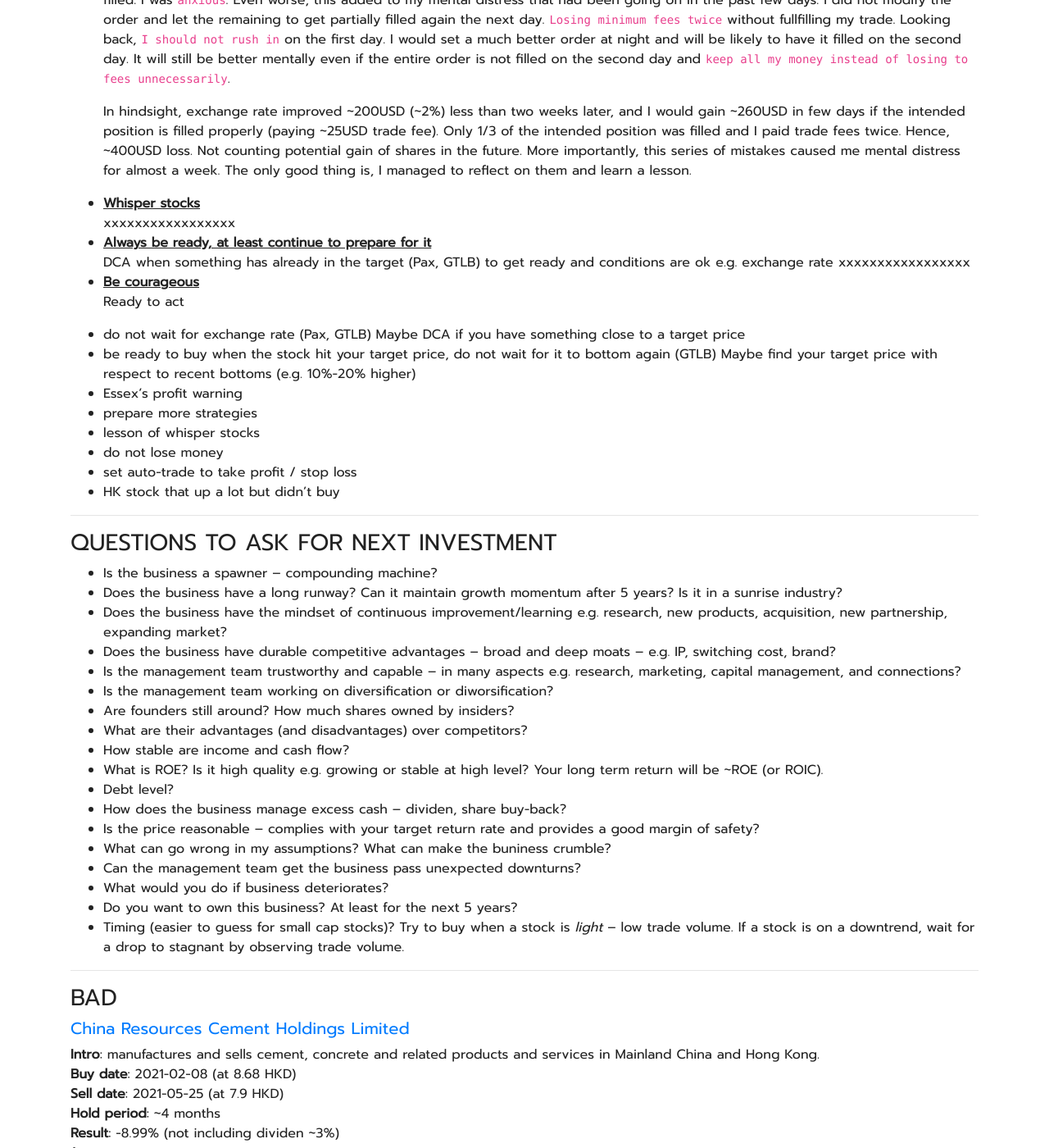
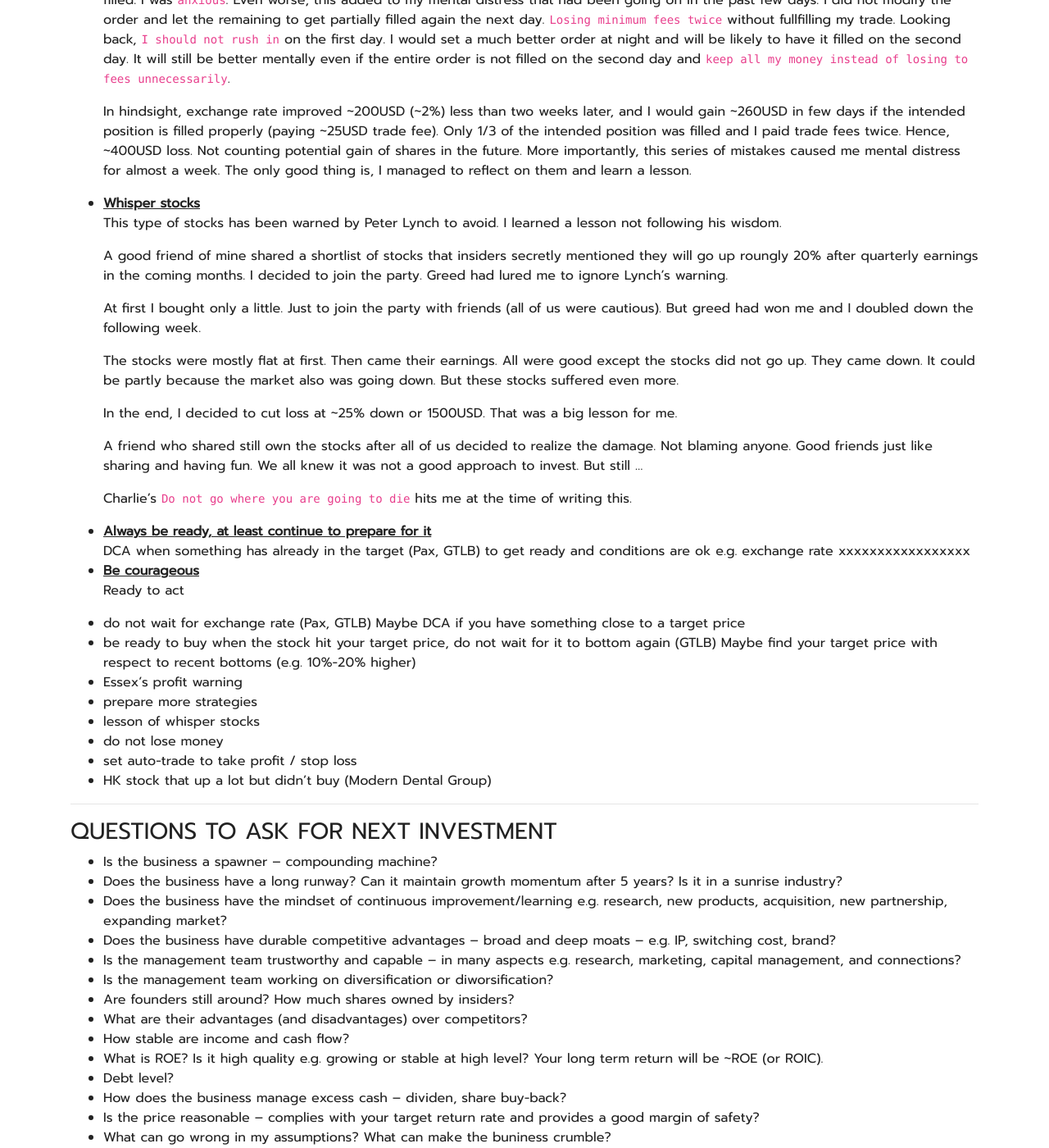
Before and after one commit to moneysart/moneysart.github.io, a Jekyll site: the page built from diary/index.md, in a window 1280 px wide and 1400 px high, scrolled down 1647 px. Shown: the whole window at 82% size. Built offline with Jekyll 4.4.1, drawn with Linux system fonts in a browser that asks for light colours; nearby versions of some CDN libraries; some of the changed text lies outside the part shown.

Commit message:
add a lesson

```diff
--- a/diary/index.md
+++ b/diary/index.md
@@ -58,8 +58,23 @@ canonical_url: /diary/
   Third, I converted USD to HKD to buy Asiainfo when it dropped closer to 12HKD. However the conversion finished with less than 30 minutes before the market close. I rushed in `fearing` the price will go up. `Driven by fear, I was pushed to be at a disadvantage`. I immediate set up my trade order. `Did not think through if the order can be filled in time`. A very small fraction of my order was filled. I was `anxious`. Even worse, this added to my mental distress that had been going on in the past few days. I did not modify the order and let the remaining to get partially filled again the next day. `Losing minimum fees twice` without fullfilling my trade. Looking back, `I should not rush in` on the first day. I would set a much better order at night and will be likely to have it filled on the second day. It will still be better mentally even if the entire order is not filled on the second day and `keep all my money instead of losing to fees unnecessarily`. <br>
 
   In hindsight, exchange rate improved ~200USD (~2%) less than two weeks later, and I would gain ~260USD in few days if the intended position is filled properly (paying ~25USD trade fee). Only 1/3 of the intended position was filled and I paid trade fees twice. Hence, ~400USD loss. Not counting potential gain of shares in the future. More importantly, this series of mistakes caused me mental distress for almost a week. The only good thing is, I managed to reflect on them and learn a lesson.
+
 - **<u>Whisper stocks</u>**
-  xxxxxxxxxxxxxxxxx
+  This type of stocks has been warned by Peter Lynch to avoid. I learned a lesson not following his wisdom. <br>
+
+  A good friend of mine shared a shortlist of stocks that insiders secretly mentioned they will go up roungly 20% after quarterly earnings in the coming months. I decided to join the party. Greed had lured me to ignore Lynch's warning. <br>
+
+  At first I bought only a little. Just to join the party with friends (all of us were cautious). But greed had won me and I doubled down the following week. <br>
+
+  The stocks were mostly flat at first. Then came their earnings. All were good except the stocks did not go up. They came down. It could be partly because the market also was going down. But these stocks suffered even more. <br>
+
+  In the end, I decided to cut loss at ~25% down or 1500USD. That was a big lesson for me. <br>
+
+  A friend who shared still own the stocks after all of us decided to realize the damage.
+  Not blaming anyone. Good friends just like sharing and having fun. We all knew it was not a good approach to invest. But still ... <br>
+
+  Charlie's `Do not go where you are going to die` hits me at the time of writing this.
+
 - **<u>Always be ready, at least continue to prepare for it</u>**
   DCA when something has already in the target (Pax, GTLB) to get ready and conditions are ok e.g. exchange rate
   xxxxxxxxxxxxxxxxx
@@ -78,7 +93,7 @@ Maybe find your target price with respect to recent bottoms (e.g. 10%-20% higher
 - lesson of whisper stocks
 - do not lose money
 - set auto-trade to take profit / stop loss
-- HK stock that up a lot but didn't buy
+- HK stock that up a lot but didn't buy (Modern Dental Group)
 
 
 ---
@@ -310,6 +325,16 @@ Although I did well on sticking with the plan, I set a stop loss where I should
 
 ### TO STUDY
 
+##### T-MOBILE and VERIZON (for 5G network providers in US, expanding to wireless home internet)
+https://open.spotify.com/episode/1JJbxjrDZKcrn6sUFKqCmI?si=dc61750780104974
+**Intro**:
+**Journey**:
+
+##### gig economy companies Uber, Lyft, DoorDash, Grab, ...
+https://www.cnbc.com/2022/08/05/uber-and-lyft-stocks-had-their-best-week-ever.html
+**Intro**:
+**Journey**:
+
 ##### NETDRAGON
 **Intro**:
 **Journey**:
```
